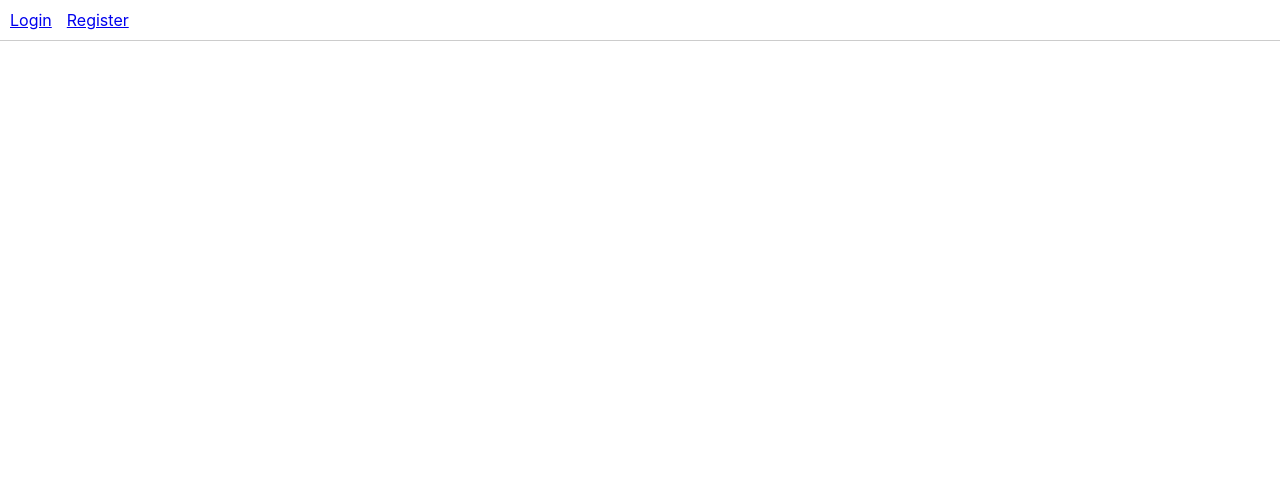
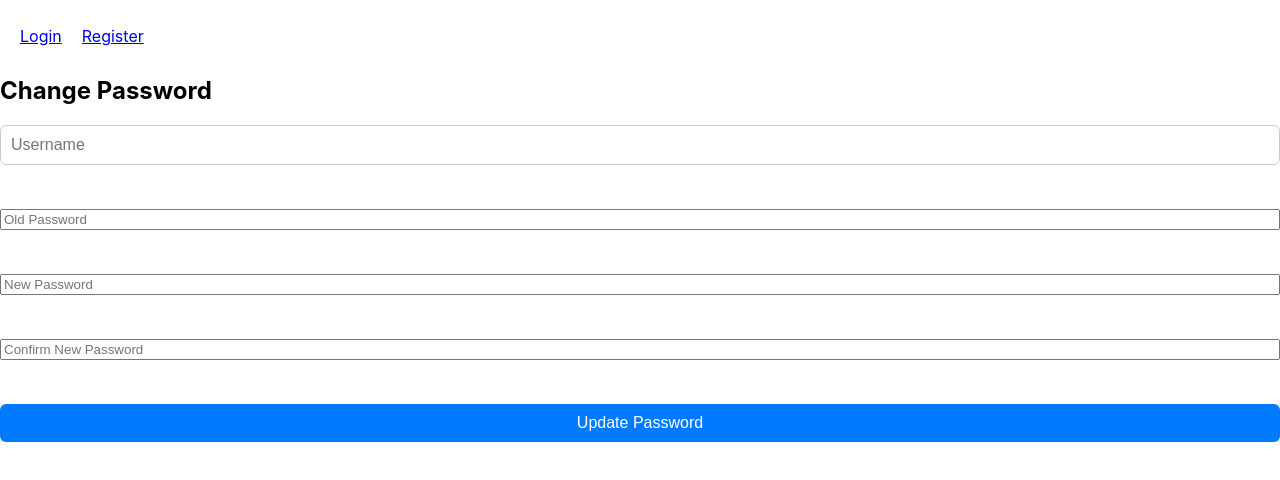
Before and after one commit to Ivan-Simeonov/To-Do-app-UniBit, a React (Create React App) app: page /change-password in a window 1280 px wide. Before the commit this address had no page. Shown: the top 480 px of the page. Built offline with nearby package versions, Linux system fonts and the light colour scheme.

Commit message:
Added password change for outdated passwords and only unique users required

```diff
--- a/db.json
+++ b/db.json
@@ -9,19 +9,19 @@
     {
       "id": "1746111504858",
       "username": "Alice",
-      "password": "1234",
+      "password": "ASDasd!@#123",
       "role": "leader"
     },
     {
       "id": "1746115181214",
       "username": "Montana",
-      "password": "qwert",
+      "password": "Qwerty!1",
       "role": "user"
     },
     {
       "id": "1746115312675",
       "username": "IvanTL",
-      "password": "IvanTL",
+      "password": "Test123!",
       "role": "leader"
     },
     {
@@ -43,13 +43,13 @@
       "role": "user"
     },
     {
-      "id": 1746295581602,
+      "id": "1746295581602",
       "username": "TestUser_3",
       "password": "!234Qwer",
       "role": "user"
     },
     {
-      "id": 1746295096553,
+      "id": "1746295096553",
       "username": "IvanTL",
       "password": "IvanTL1!",
       "role": "leader"
--- a/src/App.js
+++ b/src/App.js
@@ -1,9 +1,9 @@
-import React from 'react';
 import { BrowserRouter as Router, Routes, Route } from 'react-router-dom';
 import Login from './pages/Login';
 import Register from './pages/Register';
 import Dashboard from './pages/Dashboard';
 import AdminView from './pages/AdminView';
+import ChangePassword from './pages/ChangePassword';
 import Navbar from './components/Navbar';
 
 function App() {
@@ -15,6 +15,7 @@ function App() {
         <Route path="/register" element={<Register />} />
         <Route path="/dashboard" element={<Dashboard />} />
         <Route path="/admin" element={<AdminView />} />
+        <Route path="/change-password" element={<ChangePassword />} />
       </Routes>
     </Router>
   );
--- a/src/components/Navbar.js
+++ b/src/components/Navbar.js
@@ -10,21 +10,37 @@ function Navbar() {
   };
 
   return (
-    <nav style={{ padding: '10px', borderBottom: '1px solid #ccc' }}>
-      {user ? (
-        <>
-          <Link to="/dashboard" style={{ marginRight: '15px' }}>Dashboard</Link>
-          {user.role === 'leader' && (
-            <Link to="/admin" style={{ marginRight: '15px' }}>Admin View</Link>
-          )}
-          <button onClick={handleLogout}>Logout</button>
-        </>
-      ) : (
-        <>
-          <Link to="/" style={{ marginRight: '15px' }}>Login</Link>
-          <Link to="/register">Register</Link>
-        </>
-      )}
+    <nav>
+      <ul style={{ listStyle: 'none', display: 'flex', gap: '20px' }}>
+        {!user && (
+          <>
+            <li>
+              <Link to="/">Login</Link>
+            </li>
+            <li>
+              <Link to="/register">Register</Link>
+            </li>
+          </>
+        )}
+        {user && (
+          <>
+            <li>
+              <Link to="/dashboard">Dashboard</Link>
+            </li>
+            {user.role === 'leader' && (
+              <li>
+                <Link to="/admin">Admin View</Link>
+              </li>
+            )}
+            <li>
+              <Link to="/change-password">Change Password</Link>
+            </li>
+            <li>
+              <button onClick={handleLogout}>Logout</button>
+            </li>
+          </>
+        )}
+      </ul>
     </nav>
   );
 }
--- /dev/null
+++ b/src/pages/ChangePassword.js
@@ -0,0 +1,134 @@
+import { useState, useEffect } from 'react';
+
+function ChangePassword() {
+  const [formData, setFormData] = useState({
+    username: '',
+    oldPassword: '',
+    newPassword: '',
+    confirmPassword: '',
+  });
+
+  useEffect(() => {
+    const pending = JSON.parse(localStorage.getItem('pendingUser'));
+    if (pending) {
+      setFormData((prev) => ({
+        ...prev,
+        username: pending.username,
+        oldPassword: pending.password,
+      }));
+    }
+  }, []);
+
+  const handleChange = (e) => {
+    setFormData({
+      ...formData,
+      [e.target.name]: e.target.value,
+    });
+  };
+
+  const handleSubmit = async (e) => {
+    e.preventDefault();
+
+    const { username, oldPassword, newPassword, confirmPassword } = formData;
+
+    // ✅ Check if new passwords match
+    if (newPassword !== confirmPassword) {
+      alert('New passwords do not match.');
+      return;
+    }
+
+    // ✅ Password strength validation
+    const passwordValid = /^(?=.*[a-z])(?=.*[A-Z])(?=.*\d)(?=.*[\W_]).{8,}$/;
+    if (!passwordValid.test(newPassword)) {
+      alert(
+        'New password must be at least 8 characters and include uppercase, lowercase, number, and special character.'
+      );
+      return;
+    }
+
+    try {
+      // ✅ Verify old password
+      const res = await fetch(
+        `http://localhost:5001/users?username=${username}&password=${oldPassword}`
+      );
+      const users = await res.json();
+
+      if (users.length === 0) {
+        alert('Incorrect username or old password.');
+        return;
+      }
+
+      const user = users[0];
+      const updatedUser = { ...user, password: newPassword };
+
+      const updateRes = await fetch(`http://localhost:5001/users/${user.id}`, {
+        method: 'PUT',
+        headers: { 'Content-Type': 'application/json' },
+        body: JSON.stringify(updatedUser),
+      });
+
+      if (updateRes.ok) {
+        alert('Password updated successfully.');
+        localStorage.removeItem('pendingUser');
+        setFormData({
+          username: '',
+          oldPassword: '',
+          newPassword: '',
+          confirmPassword: '',
+        });
+      } else {
+        alert('Failed to update password.');
+      }
+    } catch (err) {
+      console.error(err);
+      alert('Error updating password.');
+    }
+  };
+
+  return (
+    <div>
+      <h2>Change Password</h2>
+      <form onSubmit={handleSubmit}>
+        <input
+          type="text"
+          name="username"
+          placeholder="Username"
+          value={formData.username}
+          onChange={handleChange}
+          required
+        />
+        <br />
+        <input
+          type="password"
+          name="oldPassword"
+          placeholder="Old Password"
+          value={formData.oldPassword}
+          onChange={handleChange}
+          required
+        />
+        <br />
+        <input
+          type="password"
+          name="newPassword"
+          placeholder="New Password"
+          value={formData.newPassword}
+          onChange={handleChange}
+          required
+        />
+        <br />
+        <input
+          type="password"
+          name="confirmPassword"
+          placeholder="Confirm New Password"
+          value={formData.confirmPassword}
+          onChange={handleChange}
+          required
+        />
+        <br />
+        <button type="submit">Update Password</button>
+      </form>
+    </div>
+  );
+}
+
+export default ChangePassword;
--- a/src/pages/Login.js
+++ b/src/pages/Login.js
@@ -21,11 +21,13 @@ function Login() {
       if (data.length > 0) {
         const user = data[0];
 
-        // Password strength check
+        // ✅ Check password strength
         const passwordValid = /^(?=.*[a-z])(?=.*[A-Z])(?=.*\d)(?=.*[\W_]).{8,}$/;
         if (!passwordValid.test(user.password)) {
-          alert('Your password is outdated. Please register again with a stronger password.');
-          navigate('/register');
+          alert('Your password is outdated. Please update it.');
+          // ✅ Store credentials temporarily to help ChangePassword page (optional enhancement)
+          localStorage.setItem('pendingUser', JSON.stringify(user));
+          navigate('/change-password');
           return;
         }
 
--- a/src/pages/Register.js
+++ b/src/pages/Register.js
@@ -1,6 +1,4 @@
 import { useState } from 'react';
-import { useNavigate } from 'react-router-dom';
-
 
 function Register() {
   const [formData, setFormData] = useState({
@@ -8,8 +6,6 @@ function Register() {
     password: '',
     role: 'user',
   });
-
-  const navigate = useNavigate();
 
   const handleChange = (e) => {
     setFormData({
@@ -21,9 +17,8 @@ function Register() {
   const handleSubmit = async (e) => {
     e.preventDefault();
 
-    // Password strength validation
+    // ✅ Password strength check
     const passwordValid = /^(?=.*[a-z])(?=.*[A-Z])(?=.*\d)(?=.*[\W_]).{8,}$/;
-
     if (!passwordValid.test(formData.password)) {
       alert(
         'Password must be at least 8 characters long and include uppercase, lowercase, number, and special character.'
@@ -31,12 +26,24 @@ function Register() {
       return;
     }
 
-    const newUser = {
-      ...formData,
-      id: Date.now(),
-    };
+    try {
+      // ✅ Check if username already exists
+      const checkRes = await fetch(
+        `http://localhost:5001/users?username=${formData.username}`
+      );
+      const existingUsers = await checkRes.json();
 
-    try {
+      if (existingUsers.length > 0) {
+        alert('Username already exists. Please choose another.');
+        return;
+      }
+
+      // ✅ Create new user
+      const newUser = {
+        ...formData,
+        id: Date.now(),
+      };
+
       const res = await fetch('http://localhost:5001/users', {
         method: 'POST',
         headers: { 'Content-Type': 'application/json' },
@@ -46,13 +53,12 @@ function Register() {
       if (res.ok) {
         alert('User registered successfully!');
         setFormData({ username: '', password: '', role: 'user' });
-        navigate('/');
       } else {
         alert('Registration failed.');
       }
     } catch (err) {
       console.error(err);
-      alert('Error registering user.');
+      alert('Error during registration.');
     }
   };
 
@@ -78,11 +84,7 @@ function Register() {
           required
         />
         <br />
-        <select
-          name="role"
-          value={formData.role}
-          onChange={handleChange}
-        >
+        <select name="role" value={formData.role} onChange={handleChange}>
           <option value="user">User</option>
           <option value="leader">Team Leader</option>
         </select>
```
